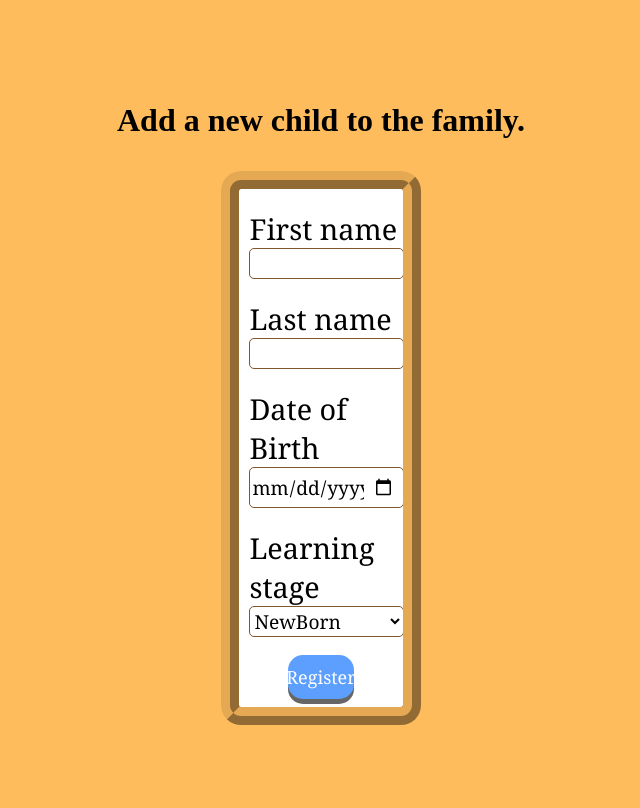
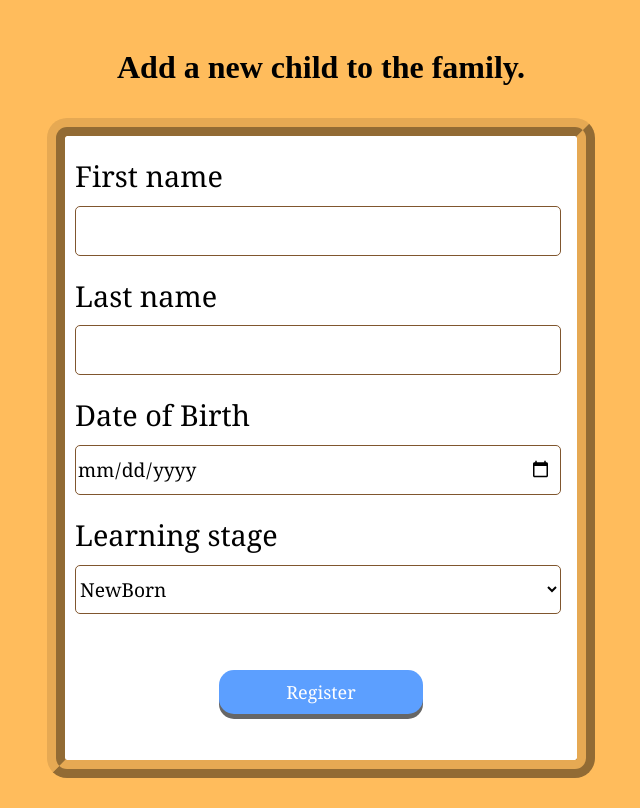
Before and after one commit to itsdianamxn/WEBTech, a PHP site: page /registerChild.html in a window 1280 px wide. Shown: the whole page, without its empty margins (327-967 px from the left). Run offline with PHP 8.4, Linux system fonts and the light colour scheme.

Commit message:
registerChild done

```diff
--- a/login.html
+++ b/login.html
@@ -3,7 +3,7 @@
     <head>
       <meta charset="UTF-8">
       <title>Login Form</title>
-      <link rel="stylesheet" href="loginStyle.css" type="[ngClass]="{'class': true}"">
+      <link rel="stylesheet" href="loginStyle.css" type="text/css">
     </head>
     <body>
       <div class="login">
--- a/register.html
+++ b/register.html
@@ -3,7 +3,7 @@
 <head>
     <meta charset="UTF-8">
     <title>Register</title>
-    <link rel = "stylesheet" href="registerStyle.css" type="[ngClass]="{'class': true}"">
+    <link rel = "stylesheet" href="registerStyle.css" type="text/css">
 </head>
 <body class="register">
     <div style="display: flex; justify-content: center; align-items: center;width: 100%; height: 100%;">
--- a/registerChild.html
+++ b/registerChild.html
@@ -3,27 +3,27 @@
 <head>
     <meta charset="UTF-8">
     <title>Register Child</title>
-    <link rel = "stylesheet" href="registerStyle.css">
+    <link rel = "stylesheet" href="registerStyle.css" type="text/css">
 </head>
 <body class="register">
-    <div style="display: flex; justify-content: center; align-items: center;width: 100%; height: 100%;">
-    <div class="registerBox">
+    <div class="mainRegister">
             <h1 class="title">Add a new child to the family.</h2>
         <div class="mainRegister">
         <form id="registerPage" action="register.php" method="post">
-        <div class="inputField">
+        <div class="childRegisterInputs">
+            <div class="inputField childInputField">
                 <label for="firstName">First name</label>
                 <input type="text" id="firstName" name="firstName">
             </div>
-        <div class="inputField">
+            <div class="inputField childInputField">
                 <label for="lastName">Last name</label>
                 <input type="text" id="lastName" name="lastName">
             </div>
-        <div class="inputField">
+            <div class="inputField childInputField">
                 <label for="dob">Date of Birth</label>
                 <input type="date" id="dob" name="dob">
             </div>
-        <div class="inputField">
+            <div class="inputField childInputField">
                 <label>Learning stage</label>
                 <select name="stageSelect">
                     <option value="NewBorn">NewBorn</option>
@@ -34,7 +34,8 @@
                     <option value="Tween">Teenager</option>
                 </select>
             </div>
-        <div class="regButton">
+        </div>
+        <div class="regButton childRegButton">
             <button type="button" id="reg">Register</button>
         </div>
       </form>
--- a/registerStyle.css
+++ b/registerStyle.css
@@ -13,6 +13,13 @@ body.register{
     overflow: hidden;
   }
 
+  .childRegisterInputs{
+    width: 100%;
+    height: 100%;
+    display: flex;
+    flex-direction: column;
+    justify-content: space-evenly;
+  }
   .mainRegister{
     height: 95%;
     width: 100%;
@@ -42,7 +49,6 @@ body.register{
 
   }
 
-
   .inputField{
     width: 100%;
     height: 12.5%;
@@ -71,6 +77,11 @@ body.register{
     font-family: Georgia, 'Times New Roman', Times, serif;
     font-size: 1.2rem;
   }
+
+  .childInputField{
+    height: 22%;
+  }
+
   select[name="relationSelect"]{
     width: 95%;
     height: 50%;
@@ -162,6 +173,10 @@ body.register{
     gap: 25%;
   }
 
+  .childRegButton{
+    height: 25%;
+  }
+
 
   .alreadyAcc{
     display: flex;
--- a/styles.css
+++ b/styles.css
@@ -163,9 +163,6 @@ form{
     box-shadow: 0px 0px 10px rgba(0,0,0,0.1);
   }
 
-
-
-
   .column {
     justify-content: flex-start;
     display: flex;
--- a/welcomePage.html
+++ b/welcomePage.html
@@ -3,9 +3,9 @@
     <head>
         <meta charset="UTF-8">
         <title>Welcome to Child Manager!</title>
-        <link rel="stylesheet" href="welcomePageStyle.css" type="[ngClass]="{'class': true}"">
+        <link rel="stylesheet" href="welcomePageStyle.css" type="text/css">
     </head>
-    <body class="welcome" class="welcome">
+    <body class="welcome">
         <div class="register-page">
             <h1 class="title">Welcome to<br> Child Manager!</h1>
             <div class="buttons-container">
```
Lines whose indentation alone changed are shown as unchanged.
